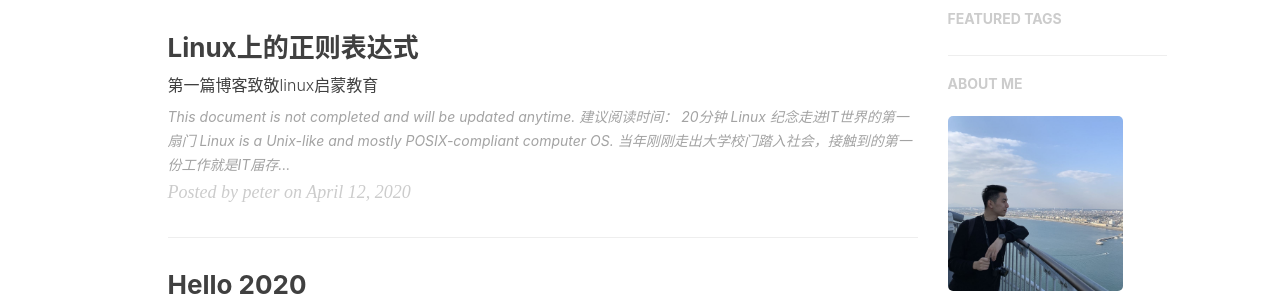
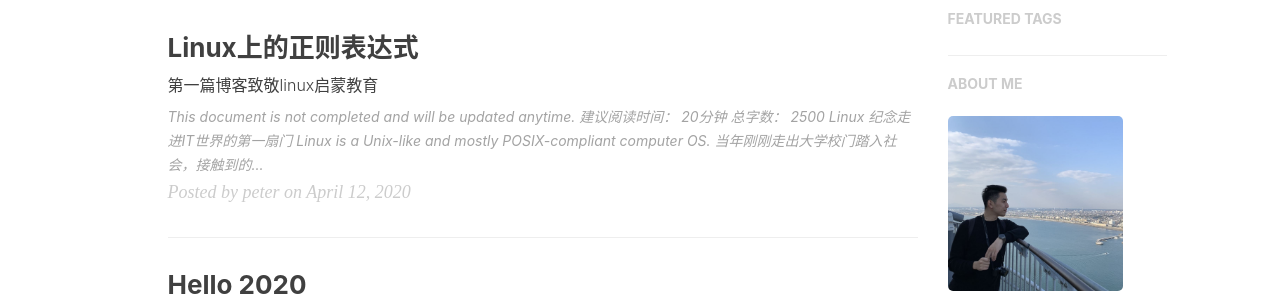
Before and after one commit to pans2/pans2.github.io, a Jekyll site: the page built from index.html, in a window 1280 px wide. Shown: the part 437-737 px from the top of the page. Built offline with Jekyll 4.4.1, drawn with Linux system fonts in a browser that asks for light colours; nearby versions of some CDN libraries; the list of posts is cut into pages by our own code; comment, search, counter and statistics services are not loaded.

Commit message:
Update 2020-04-12-linux-regular-expression.markdown

````diff
--- a/_posts/2020-04-12-linux-regular-expression.markdown
+++ b/_posts/2020-04-12-linux-regular-expression.markdown
@@ -12,7 +12,7 @@
 
 > This document is not completed and will be updated anytime.
 <br> 建议阅读时间： 20分钟
-
+<br> 总字数： 2500
 
 ## Linux
 
@@ -115,15 +115,15 @@
 - #### 正则表达式字符
 通过上述的命令行来详细介绍一下几个特殊字符的作用。
 ```html
-<br> ^word   待查找的字符串word在行首
-<br> word$   待查找的字符串word在行尾
-<br> .       代表一定有一个任意字符的字符
-<br> *       重复0-无穷多个前一个字符
-<br> \       转义字符
-<br> [abc]   字符集合中找出含a或b或c的字符串
-<br> [n1-n2] 字符集合中找出想要选区的字符范围，连续性根据ASCII编码而定
-<br> [^list] 字符集合中找出不是list的字符串
-<br> \{n,m\} 连续n到m个前一个字符
+ ^word   待查找的字符串word在行首
+ word$   待查找的字符串word在行尾
+ .       代表一定有一个任意字符的字符
+ *       重复0-无穷多个前一个字符
+ \       转义字符
+ [abc]   字符集合中找出含a或b或c的字符串
+ [n1-n2] 字符集合中找出想要选区的字符范围，连续性根据ASCII编码而定
+ [^list] 字符集合中找出不是list的字符串
+ \{n,m\} 连续n到m个前一个字符
 ```
 
 所以在上述命令中 .* 代表任意字符重复多次，（.* ）代表第一个分组是FTS到pid字符串中的字符，([^:]* )代表第二个分组是pid之后，第一个：之前的字符串。然后我们讲整行内容替换成FTS+第一个分组内容+pid+第二个分组内容。显示出来的就是我们要的字段了。
````
